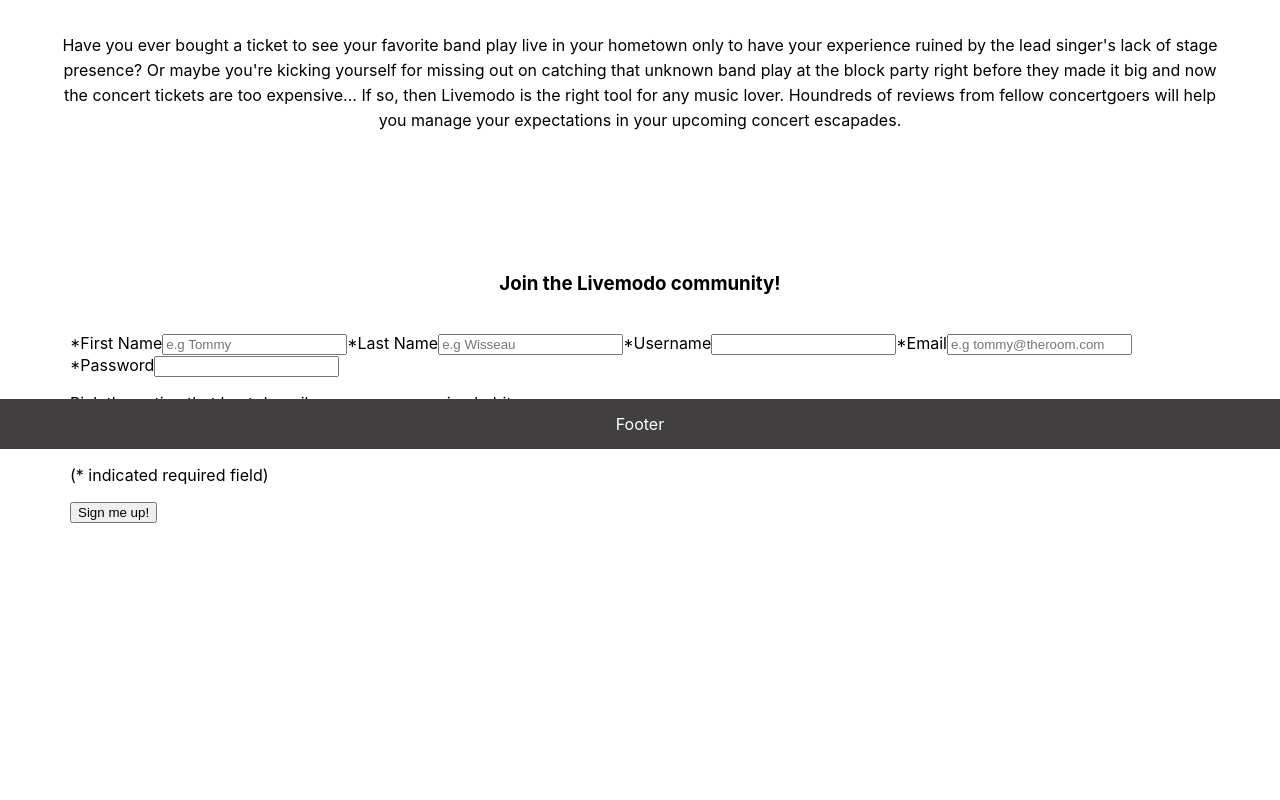
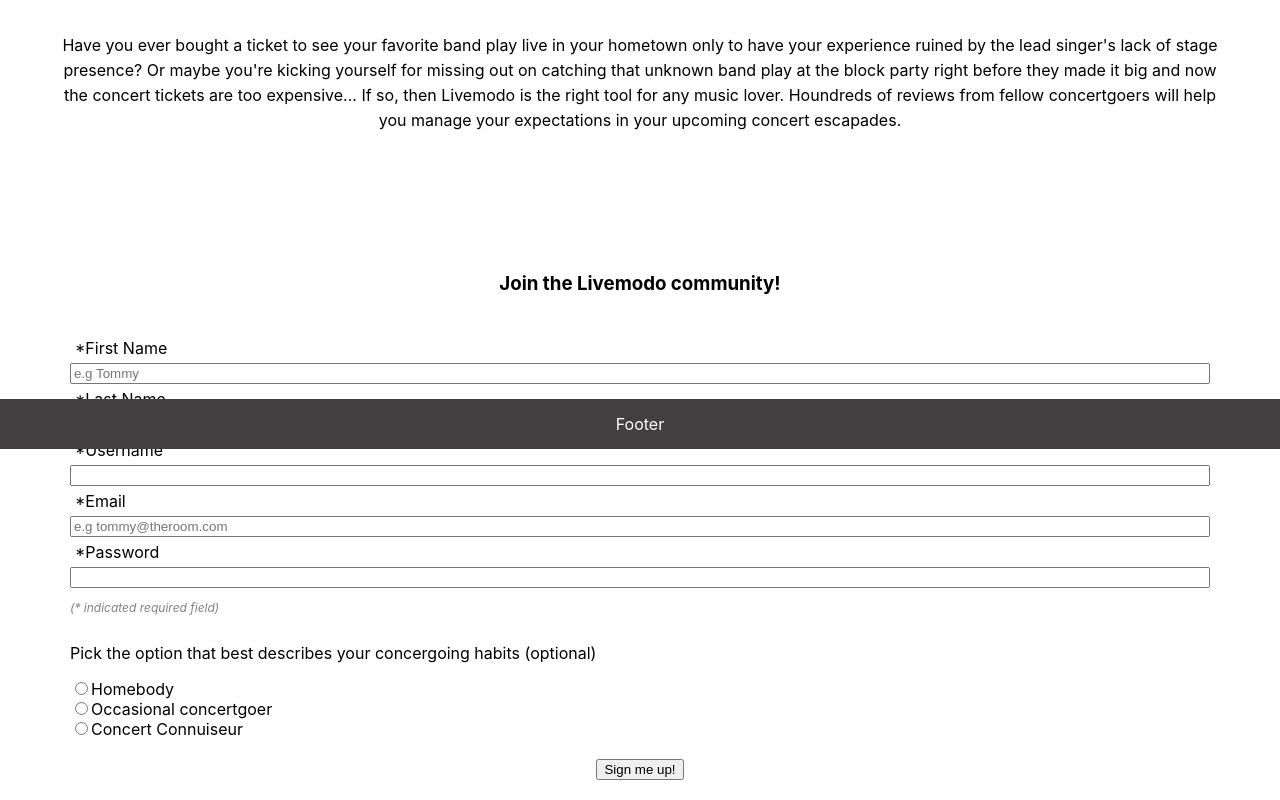
Before and after one commit to BC1985/livemodo, a React (Create React App) app: page /signup in a window 1280 px wide. Shown: the part 351-1151 px from the top of the page. Before the commit the page ends 874 px from the top, so only its background shows below. Built offline with nearby package versions, Linux system fonts and the light colour scheme.

Commit message:
Added stylizing

```diff
--- a/src/SignupForm.css
+++ b/src/SignupForm.css
@@ -1,5 +1,16 @@
 form {
+  display: flex;
+  flex-direction: column;
   margin-left: 70px;
   margin-right: 70px;
   text-align: left;
 }
+
+label {
+  padding: 5px;
+}
+
+button {
+  align-self: center;
+  margin: 20px;
+}
--- a/src/SignupForm.js
+++ b/src/SignupForm.js
@@ -1,6 +1,11 @@
 import React from "react";
 
 function SignupForm() {
+  const spanStyle = {
+    color: "gray",
+    fontStyle: "italic",
+    fontSize: "12px"
+  };
   return (
     <>
       <div className="call-to-action">
@@ -18,14 +23,23 @@ function SignupForm() {
           <input type="text" placeholder="e.g tommy@theroom.com" required />
           <label>*Password</label>
           <input type="text" required />
-          <p>Pick the option that best describes your concergoing habits</p>
-          <input type="radio" />
-          Homebody
-          <input type="radio" />
-          Occasional concertgoer
-          <input type="radio" />
-          Concert Connuiseur
-          <p>(* indicated required field)</p>
+          <p style={spanStyle}>(* indicated required field)</p>
+          <p>
+            Pick the option that best describes your concergoing habits
+            (optional)
+          </p>
+          <div>
+            <input type="radio" value="homebody" />
+            Homebody
+          </div>
+          <div>
+            <input type="radio" />
+            Occasional concertgoer
+          </div>
+          <div>
+            <input type="radio" />
+            Concert Connuiseur
+          </div>
           <button type="submit">Sign me up!</button>
         </form>
       </div>
```
